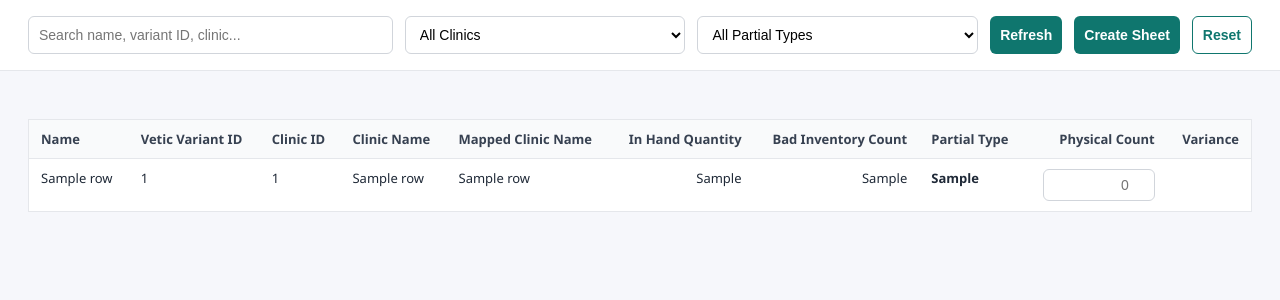
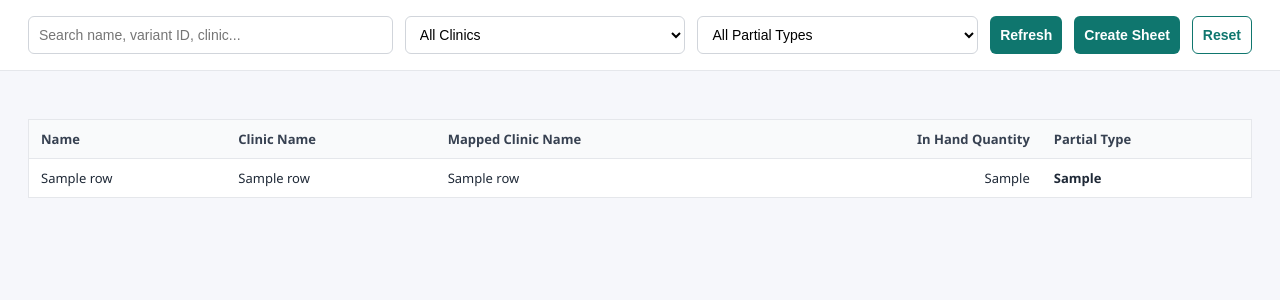
Before and after one commit to kaushalkumar-wq/audit-tool, a Flask app: template templates/dashboard.html in a window 1280 px wide. Shown: the part 67-367 px from the top of the page. Run offline with Flask 3, Linux system fonts and the light colour scheme; the template is opened without the code that fills it: most values are stand-ins (such as "Sample title", 1, 10 or a date in 2020).

Commit message:
Speed up audit dashboard

```diff
--- a/app.py
+++ b/app.py
@@ -2,6 +2,7 @@ import csv
 import json
 import os
 import re
+import time
 from datetime import datetime, timezone
 from pathlib import Path
 
@@ -20,6 +21,13 @@ SHEET_URL = f"https://docs.google.com/spreadsheets/d/{SHEET_ID}/edit?gid=0#gid=0
 SHARE_EMAILS = ["kaushal.kumar@vetic.in", "sami.uddin@vetic.in"]
 GOOGLE_SERVICE_ACCOUNT_ENV = "GOOGLE_SERVICE_ACCOUNT_JSON"
 GOOGLE_DRIVE_FOLDER_ENV = "GOOGLE_DRIVE_FOLDER_ID"
+CACHE_TTL_SECONDS = int(os.environ.get("AUDIT_CACHE_TTL_SECONDS", "600"))
+AUDIT_CACHE = {
+    "rows": None,
+    "source": "",
+    "error": "",
+    "loaded_at": 0,
+}
 AUDIT_HEADERS = [
     "Vetic Variant ID",
     "Clinic ID",
@@ -301,11 +309,25 @@ def parse_number(value):
     return int(number) if number.is_integer() else number
 
 
-def get_current_rows():
+def get_current_rows(force_refresh=False):
+    cache_age = time.time() - AUDIT_CACHE["loaded_at"]
+    if not force_refresh and AUDIT_CACHE["rows"] is not None and cache_age < CACHE_TTL_SECONDS:
+        return AUDIT_CACHE["rows"], AUDIT_CACHE["source"], AUDIT_CACHE["error"]
+
     try:
-        return load_live_audit_rows(), "live", ""
+        rows, source, error = load_live_audit_rows(), "live", ""
     except Exception as exc:
-        return load_audit_rows(), "csv_fallback", str(exc)
+        rows, source, error = load_audit_rows(), "csv_fallback", str(exc)
+
+    AUDIT_CACHE.update(
+        {
+            "rows": rows,
+            "source": source,
+            "error": error,
+            "loaded_at": time.time(),
+        }
+    )
+    return rows, source, error
 
 
 def filter_rows_by_mapped_clinic(rows, mapped_clinic):
@@ -620,7 +642,7 @@ def share_google_file(drive_service, file_id):
 
 @app.route("/")
 def dashboard():
-    rows, _, _ = get_current_rows()
+    rows, _, _ = get_current_rows(force_refresh=request.args.get("refresh") == "1")
     clinics = sorted({row.get("Mapped Clinic Name", "") for row in rows if row.get("Mapped Clinic Name")})
     priorities = ["Very High", "High", "Normal"]
 
@@ -635,7 +657,7 @@ def dashboard():
 
 @app.route("/api/audit-data")
 def audit_data():
-    rows, source, error = get_current_rows()
+    rows, source, error = get_current_rows(force_refresh=request.args.get("refresh") == "1")
     response = {"source": source, "rows": rows}
     if error:
         response["error"] = error
--- a/templates/dashboard.html
+++ b/templates/dashboard.html
@@ -122,28 +122,6 @@
             text-align: right;
         }
 
-        .physical-input {
-            width: 90px;
-            height: 30px;
-            text-align: right;
-        }
-
-        .variance-cell {
-            font-weight: 700;
-        }
-
-        .variance-positive {
-            color: #b91c1c;
-        }
-
-        .variance-zero {
-            color: #047857;
-        }
-
-        .variance-negative {
-            color: #2563eb;
-        }
-
         .priority {
             font-weight: 700;
         }
@@ -210,15 +188,10 @@
             <thead>
                 <tr>
                     <th>Name</th>
-                    <th>Vetic Variant ID</th>
-                    <th>Clinic ID</th>
                     <th>Clinic Name</th>
                     <th>Mapped Clinic Name</th>
                     <th class="num">In Hand Quantity</th>
-                    <th class="num">Bad Inventory Count</th>
                     <th>Partial Type</th>
-                    <th class="num">Physical Count</th>
-                    <th class="num">Variance</th>
                 </tr>
             </thead>
             <tbody>
@@ -227,20 +200,12 @@
                     data-search="{{ (row['Name'] ~ ' ' ~ row['Vetic Variant ID'] ~ ' ' ~ row['Clinic ID'] ~ ' ' ~ row['Clinic Name'] ~ ' ' ~ row['Mapped Clinic Name']) | lower }}"
                     data-clinic="{{ row['Mapped Clinic Name'] }}"
                     data-priority="{{ row['Partial Type'] }}"
-                    data-inhand="{{ row['In Hand Quantity'] }}"
                 >
                     <td>{{ row["Name"] }}</td>
-                    <td>{{ row["Vetic Variant ID"] }}</td>
-                    <td>{{ row["Clinic ID"] }}</td>
                     <td>{{ row["Clinic Name"] }}</td>
                     <td>{{ row["Mapped Clinic Name"] }}</td>
                     <td class="num">{{ row["In Hand Quantity"] }}</td>
-                    <td class="num">{{ row["Bad Inventory Count"] }}</td>
                     <td class="priority {{ row['Partial Type'] | lower | replace(' ', '-') }}">{{ row["Partial Type"] }}</td>
-                    <td class="num">
-                        <input class="physical-input" type="number" min="0" step="1" oninput="updateVariance(this)" placeholder="0">
-                    </td>
-                    <td class="num variance-cell"></td>
                 </tr>
                 {% endfor %}
             </tbody>
@@ -276,32 +241,7 @@
         }
 
         function refreshData() {
-            window.location.reload();
-        }
-
-        function updateVariance(input) {
-            const row = input.closest("tr");
-            const inHand = Number(row.dataset.inhand || 0);
-            const physicalValue = input.value.trim();
-            const varianceCell = row.querySelector(".variance-cell");
-
-            varianceCell.classList.remove("variance-positive", "variance-zero", "variance-negative");
-
-            if (!physicalValue) {
-                varianceCell.innerText = "";
-                return;
-            }
-
-            const variance = Number(physicalValue) - inHand;
-            varianceCell.innerText = variance;
-
-            if (variance > 0) {
-                varianceCell.classList.add("variance-positive");
-            } else if (variance < 0) {
-                varianceCell.classList.add("variance-negative");
-            } else {
-                varianceCell.classList.add("variance-zero");
-            }
+            window.location.href = "/?refresh=1";
         }
 
         async function updateSheet() {
```
